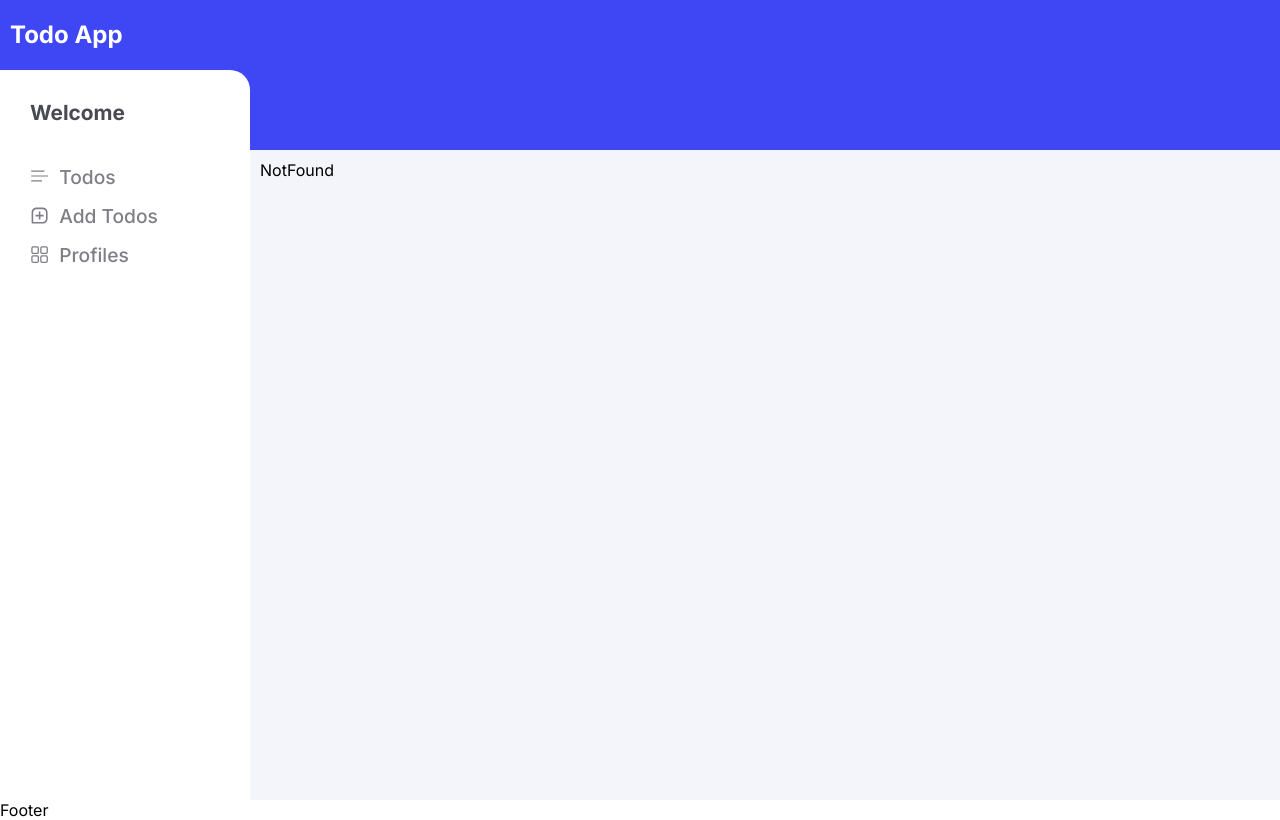
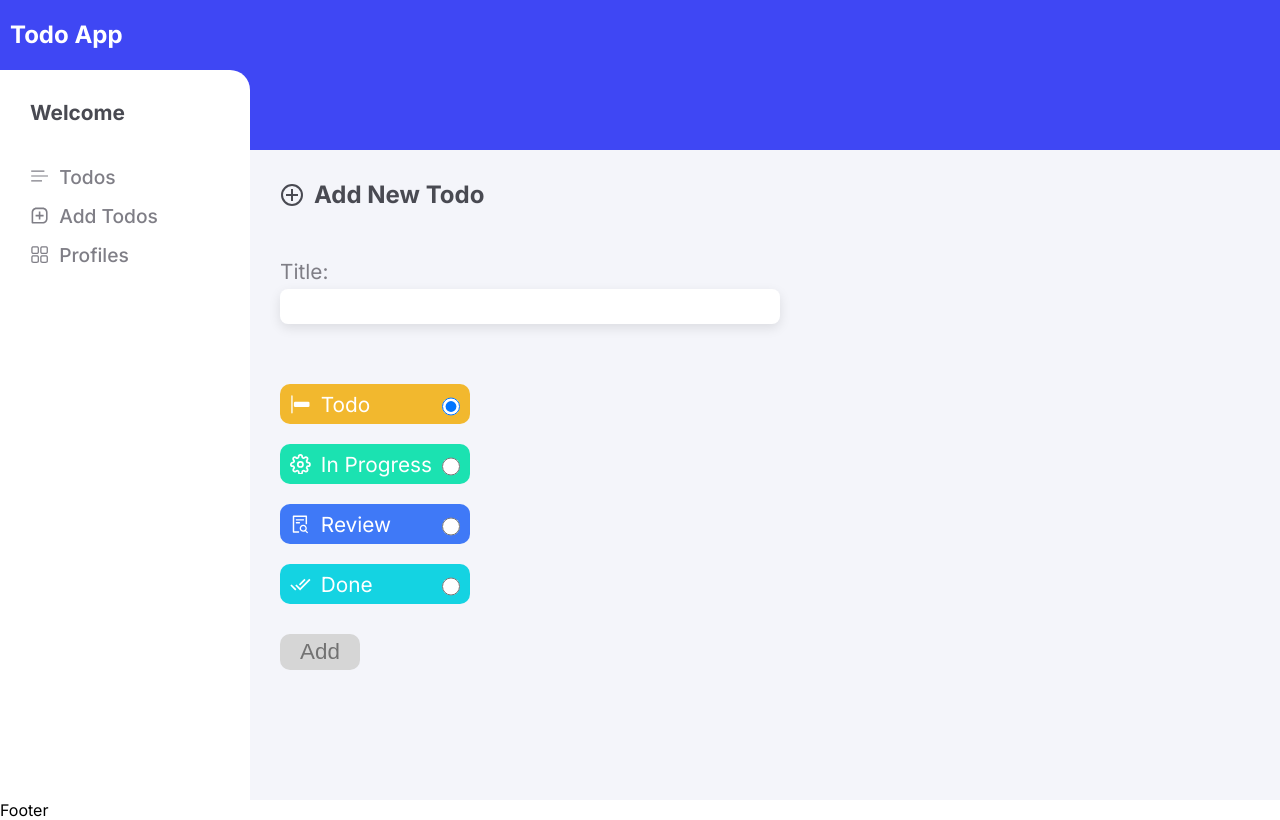
Before and after one commit to hasan814/Todos, a Next.js app: page /add-todo in a window 1280 px wide. Before the commit this address had no page. Built offline with nearby package versions, Linux system fonts and the light colour scheme.

Commit message:
Created Add Todo Page

```diff
--- /dev/null
+++ b/src/app/add-todo/page.jsx
@@ -0,0 +1,7 @@
+import AddTodoPage from "@/templates/AddTodoPage";
+
+const AddTodo = () => {
+  return <AddTodoPage />;
+};
+
+export default AddTodo;
--- /dev/null
+++ b/src/components/elements/RadioBtn.jsx
@@ -0,0 +1,19 @@
+const RadioBtn = ({ status, setStatus, value, title, children }) => {
+  return (
+    <div className={value}>
+      <label htmlFor={value}>
+        {children}
+        {title}
+      </label>
+      <input
+        type="radio"
+        id={value}
+        value={value}
+        checked={status === value}
+        onChange={(event) => setStatus(event.target.value)}
+      />
+    </div>
+  );
+};
+
+export default RadioBtn;
--- /dev/null
+++ b/src/components/templates/AddTodoPage.jsx
@@ -0,0 +1,77 @@
+"use client";
+
+import { AiOutlineFileSearch } from "react-icons/ai";
+import { BsAlignStart } from "react-icons/bs";
+import { GrAddCircle } from "react-icons/gr";
+import { FiSettings } from "react-icons/fi";
+import { MdDoneAll } from "react-icons/md";
+import { useState } from "react";
+
+import RadioBtn from "@/elements/RadioBtn";
+
+const AddTodoPage = () => {
+  // =========== State ==========
+  const [title, setTitle] = useState("");
+  const [status, setStatus] = useState("todo");
+
+  // =========== Function ==========
+  const addHandler = () => {};
+
+  // =========== Rendering ==========
+  return (
+    <div className="add-form">
+      <h2>
+        <GrAddCircle />
+        Add New Todo
+      </h2>
+      <div className="add-form__input">
+        <div className="add-form__input--first">
+          <label htmlFor="title">Title:</label>
+          <input
+            type="text"
+            id="title"
+            value={title}
+            onChange={(event) => setTitle(event.target.value)}
+          />
+        </div>
+        <div className="add-form__input--second">
+          <RadioBtn
+            status={status}
+            setStatus={setStatus}
+            value="todo"
+            title="Todo"
+          >
+            <BsAlignStart />
+          </RadioBtn>
+          <RadioBtn
+            status={status}
+            setStatus={setStatus}
+            value="inProgress"
+            title="In Progress"
+          >
+            <FiSettings />
+          </RadioBtn>
+          <RadioBtn
+            status={status}
+            setStatus={setStatus}
+            value="review"
+            title="Review"
+          >
+            <AiOutlineFileSearch />
+          </RadioBtn>
+          <RadioBtn
+            status={status}
+            setStatus={setStatus}
+            value="done"
+            title="Done"
+          >
+            <MdDoneAll />
+          </RadioBtn>
+        </div>
+        <button onClick={addHandler}>Add</button>
+      </div>
+    </div>
+  );
+};
+
+export default AddTodoPage;
```
